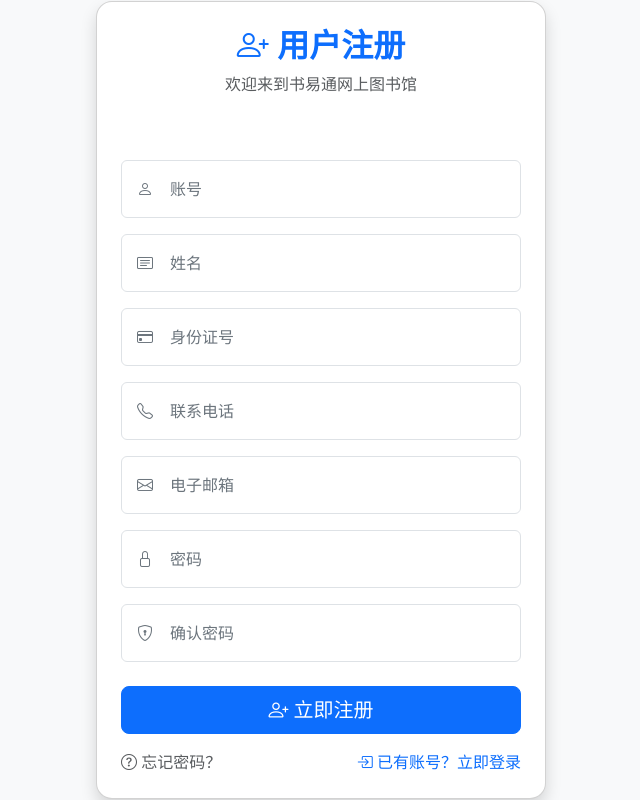
After one commit to kko7/myLibrary, a Django app: page /users/register/ in a window 1280 px wide. The commit adds this page. Shown: the whole page, without its empty margins (319-959 px from the left). Run offline with Django 5.2, Linux system fonts and the light colour scheme; parts of the project's set-up code (start-up, migrations or seed data) failed here and were passed over; some libraries are stand-ins or nearby versions.

Commit message:
用户注册和用户资料页面实现
1. 优化了登录页面
2. 新写了用户注册和用户资料页面

```diff
--- a/books/templates/detail.html
+++ b/books/templates/detail.html
@@ -4,7 +4,7 @@
 <head>
     <meta charset="UTF-8">
     <meta name="viewport" content="width=device-width, initial-scale=1.0">
-    <title>{{ book.title }}</title>
+    <title>书易通网上图书馆.{{ book.title }}</title>
     <link rel="stylesheet" href="{% static 'bootstrap-5.3.3-dist/css/bootstrap.min.css' %}">
     <link rel="stylesheet" href="https://cdn.jsdelivr.net/npm/bootstrap-icons@1.11.3/font/bootstrap-icons.min.css">
 </head>
--- a/users/forms.py
+++ b/users/forms.py
@@ -5,7 +5,8 @@ from .models import CustomUser
 class CustomUserCreationForm(UserCreationForm):
     class Meta:
         model = CustomUser
-        fields = ('username', 'email', 'name', 'id_card', 'phone', 'admin_level', 'is_librarian')
+        fields = ('username', 'email', 'name', 'id_card', 'phone', 'password1', 'password2')
+        #fields = ('username', 'email', 'name', 'id_card', 'phone', 'admin_level', 'is_librarian')
 
 class CustomUserChangeForm(UserChangeForm):
     class Meta:
--- /dev/null
+++ b/users/templates/register.html
@@ -0,0 +1,125 @@
+{% load static %}
+<!DOCTYPE html>
+<html lang="zh-CN">
+<head>
+  <meta charset="UTF-8">
+  <meta name="viewport" content="width=device-width, initial-scale=1">
+  <title>书易通网上图书馆</title>
+  <link rel="stylesheet" href="{% static 'bootstrap-5.3.3-dist/css/bootstrap.min.css' %}">
+  <link rel="stylesheet" href="https://cdn.jsdelivr.net/npm/bootstrap-icons@1.11.3/font/bootstrap-icons.min.css">
+  <style>
+    .auth-card {
+      max-width: 450px;
+      border-radius: 1rem;
+      box-shadow: 0 0.5rem 1rem rgba(0, 0, 0, 0.15);
+    }
+    .form-floating > .input-icon {
+      position: absolute;
+      left: 1rem;
+      top: 50%;
+      transform: translateY(-50%);
+      color: #6c757d;
+      z-index: 4;
+    }
+    .form-floating > .form-control {
+      padding-left: 3rem;
+    }
+    .form-floating > .form-control::placeholder {
+      color: #6c757d;
+    }
+  </style>
+</head>
+<body class="d-flex align-items-center min-vh-100 bg-light">
+<div class="container">
+  <div class="auth-card card mx-auto p-4">
+    <!-- 顶部标题 -->
+    <div class="text-center mb-5">
+      <h2 class="fw-bold text-primary">
+        <i class="bi bi-person-plus"></i> 用户注册
+      </h2>
+      <p class="text-muted">欢迎来到书易通网上图书馆</p>
+    </div>
+
+    <!-- 消息提示 -->
+    {% if messages %}
+    <div class="alert alert-dismissible fade show alert-danger">
+      {% for message in messages %}
+      <div>{{ message }}</div>
+      {% endfor %}
+      <button type="button" class="btn-close" data-bs-dismiss="alert"></button>
+    </div>
+    {% endif %}
+
+    <form method="post">
+      {% csrf_token %}
+
+      <!-- 用户名 -->
+      <div class="form-floating mb-3">
+        <i class="bi bi-person input-icon"></i>
+        <input type="text" class="form-control" id="username" name="username" placeholder="账号" required>
+        <label for="username"></label>
+      </div>
+
+      <!-- 姓名 -->
+      <div class="form-floating mb-3">
+        <i class="bi bi-card-text input-icon"></i>
+        <input type="text" class="form-control" id="full_name" name="full_name" placeholder="姓名" required>
+        <label for="full_name"></label>
+      </div>
+
+      <!-- 身份证号 -->
+      <div class="form-floating mb-3">
+        <i class="bi bi-credit-card input-icon"></i>
+        <input type="text" class="form-control" id="id_number" name="id_number" placeholder="身份证号" required>
+        <!--<input type="text" class="form-control" id="id_number" name="id_number" placeholder="身份证号" pattern="\d{15}|\d{18}|\d{17}[\dXx]" required>-->
+        <label for="id_number"></label>
+      </div>
+
+      <!-- 联系电话 -->
+      <div class="form-floating mb-3">
+        <i class="bi bi-telephone input-icon"></i>
+        <input type="tel" class="form-control" id="phone" name="phone" placeholder="联系电话" required>
+        <!--<input type="tel" class="form-control" id="phone" name="phone" placeholder="联系电话" pattern="^1[3-9]\d{9}$" required>-->
+        <label for="phone"></label>
+      </div>
+
+      <!-- 电子邮箱 -->
+      <div class="form-floating mb-3">
+        <i class="bi bi-envelope input-icon"></i>
+        <input type="email" class="form-control" id="email" name="email" placeholder="电子邮箱" required>
+        <label for="email"></label>
+      </div>
+
+      <!-- 密码 -->
+      <div class="form-floating mb-3">
+        <i class="bi bi-lock input-icon"></i>
+        <input type="password" class="form-control" id="password1" name="password1" placeholder="密码" required>
+        <label for="password1"></label>
+      </div>
+
+      <!-- 确认密码 -->
+      <div class="form-floating mb-4">
+        <i class="bi bi-shield-lock input-icon"></i>
+        <input type="password" class="form-control" id="password2" name="password2" placeholder="确认密码" required>
+        <label for="password2"></label>
+      </div>
+
+      <button type="submit" class="btn btn-primary btn-lg w-100">
+        <i class="bi bi-person-plus"></i> 立即注册
+      </button>
+
+      <div class="d-flex justify-content-between mt-3">
+        <a href="#" class="text-decoration-none text-muted">
+          <i class="bi bi-question-circle"></i> 忘记密码？
+        </a>
+        <a href="{% url 'login' %}" class="text-decoration-none">
+          <i class="bi bi-box-arrow-in-right"></i> 已有账号？立即登录
+        </a>
+      </div>
+    </form>
+  </div>
+</div>
+
+<script src="{% static 'bootstrap-5.3.3-dist/js/bootstrap.bundle.min.js' %}"></script>
+</body>
+</html>
--- a/users/urls.py
+++ b/users/urls.py
@@ -6,4 +6,6 @@ from django.contrib.auth.views import LogoutView  # 保留 LogoutView
 urlpatterns = [
     path('login/', views.custom_login, name='login'),  # 使用自定义视图
     path('logout/', LogoutView.as_view(next_page='/'), name='logout'),
+    path('register/', views.register, name='register'),
+    path('profile/', views.profile, name='profile'),
 ]
--- a/users/views.py
+++ b/users/views.py
@@ -1,7 +1,10 @@
-from django.shortcuts import render, redirect
+from django.shortcuts import render, redirect, get_object_or_404
 from django.contrib.auth import authenticate, login
 from django.contrib import messages
 from django.urls import reverse
+from django.contrib.auth.decorators import login_required
+from .forms import CustomUserCreationForm
+
 
 def custom_login(request):
     if request.method == 'POST':
@@ -14,3 +17,23 @@ def custom_login(request):
         else:
             messages.error(request, '用户名或密码错误')
     return render(request, 'login.html')
+
+def register(request):
+    if request.method == 'POST':
+        form = CustomUserCreationForm(request.POST)
+        if form.is_valid():
+            form.save()
+            messages.success(request, '注册成功，请登录')
+            return redirect(reverse('login'))
+        else:
+            # 打印错误到终端
+            print(form.errors)
+            messages.error(request, '注册失败，请检查输入信息')
+    else:
+        form = CustomUserCreationForm()
+    return render(request, 'register.html', {'form': form})
+
+
+@login_required(login_url='login')
+def profile(request):
+    return render(request, 'profile.html')
```
Also changed, not shown: books/templates/list.html (+18 -6 lines), home/templates/index.html (+13 -2 lines), users/templates/login.html (+52 -20 lines), users/templates/profile.html (added, +85 -0 lines).
